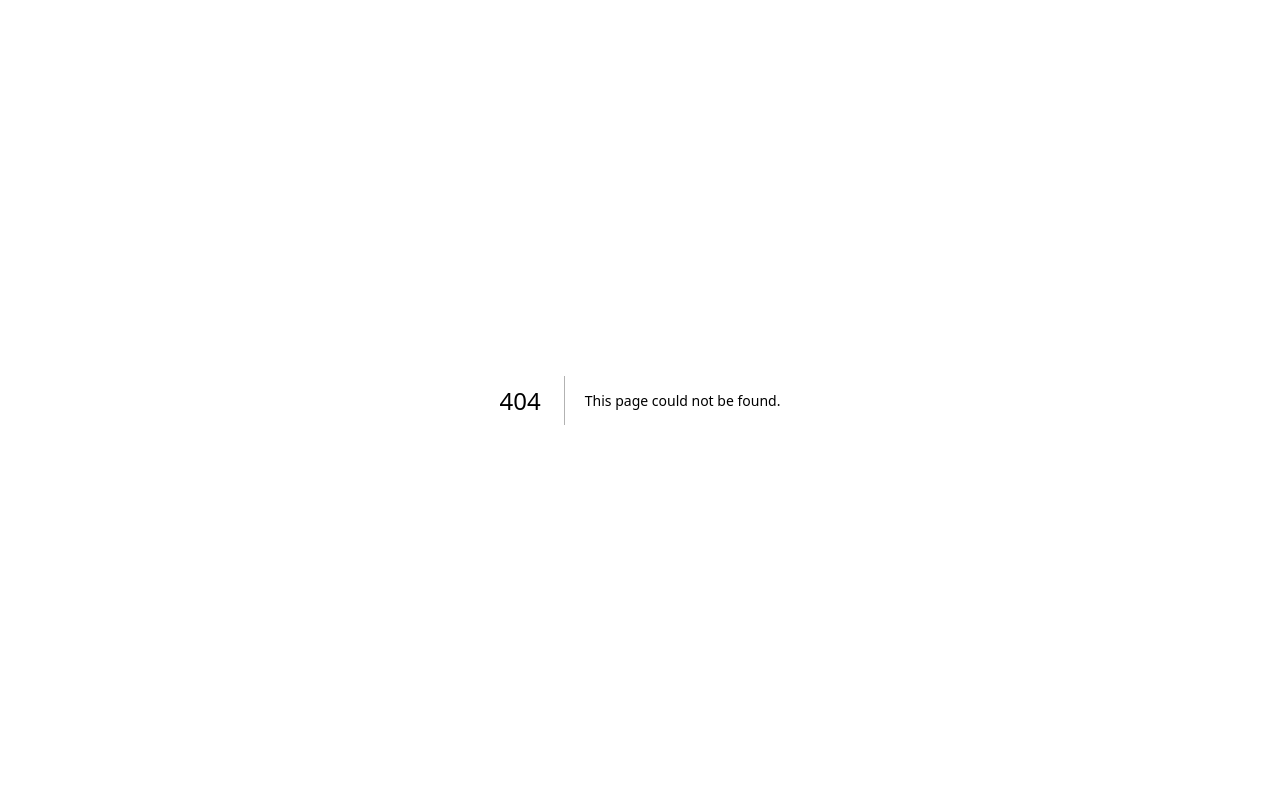
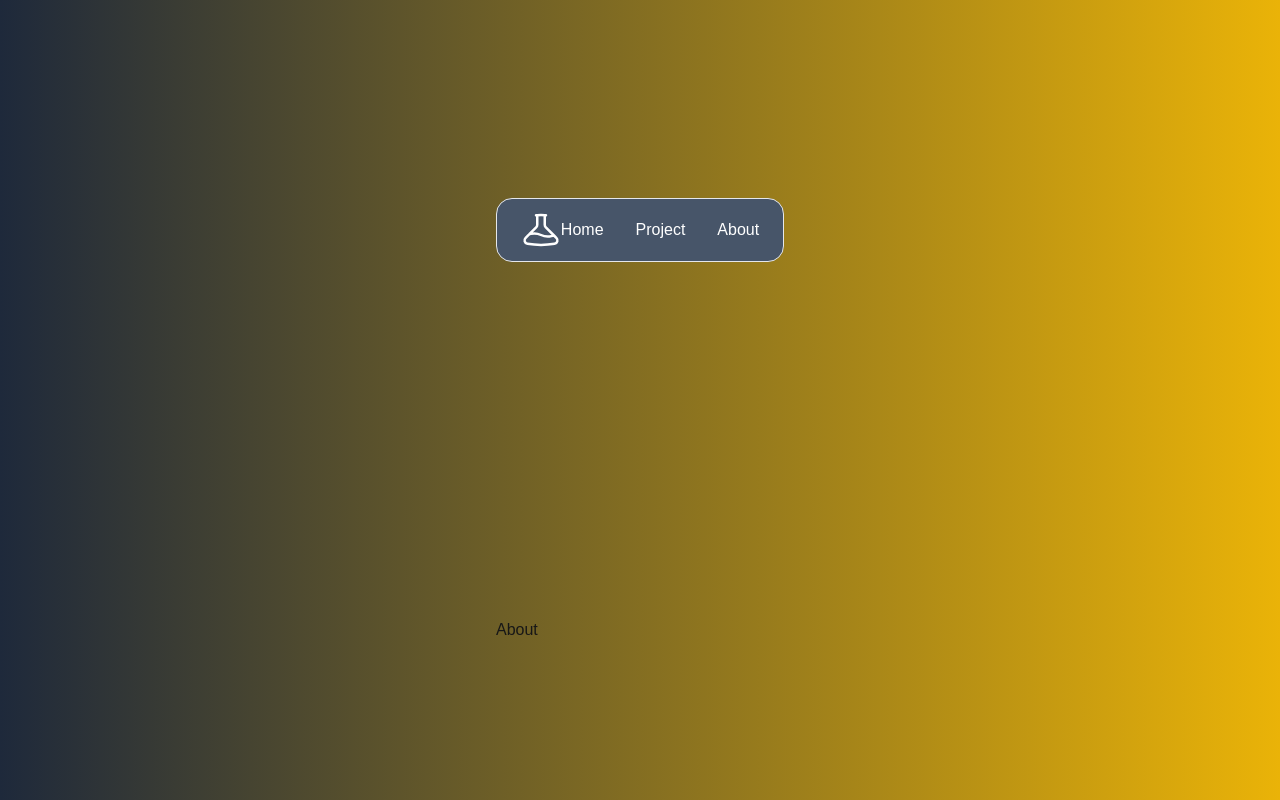
Before and after one commit to javilafoure/porta-folio, a Next.js app: page /about in a window 1280 px wide. Before the commit this address had no page. Built offline with nearby package versions, Linux system fonts and the light colour scheme.

Commit message:
add navegacion

```diff
--- /dev/null
+++ b/app/about/page.jsx
@@ -0,0 +1,12 @@
+import Navbar from '../components/Narbar/page'
+
+function About() {
+    return (
+        <div className="bg-gradient-to-r from-slate-800 to-yellow-500  w-full h-screen mx-auto grid justify-center items-center">
+            <Navbar />
+            <h2>About</h2>
+        </div>
+    )
+}
+
+export default About
--- a/app/components/Narbar/page.jsx
+++ b/app/components/Narbar/page.jsx
@@ -33,8 +33,10 @@ function page() {
                     </li>
 
                     <li>
+                        <Link href={'/about'}>
+                            About
+                        </Link>
 
-                        About
 
                     </li>
 
```
